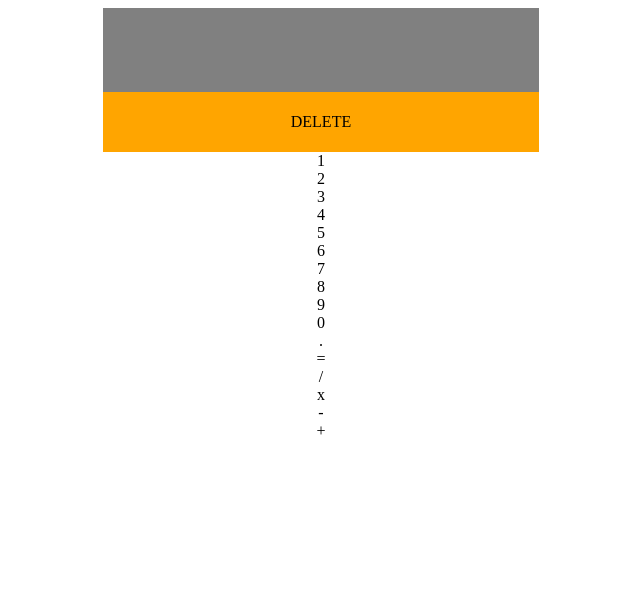
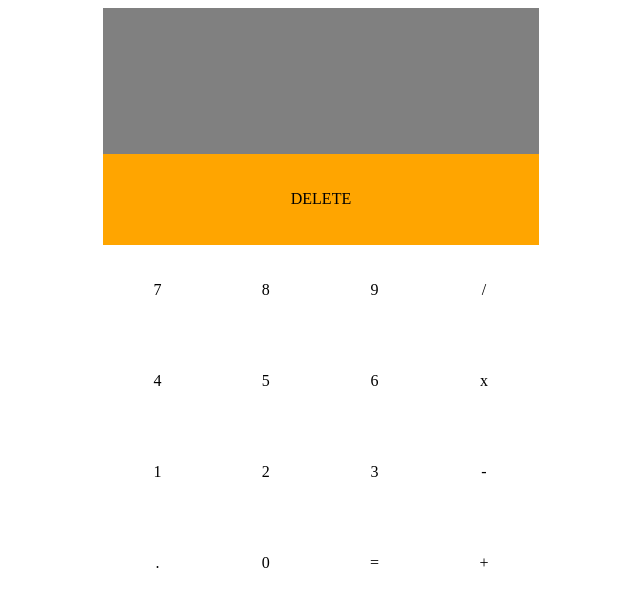
Before and after one commit to leosoaivan/js-calculator, a website: page app/index.html in a window 1280 px wide. Shown: the whole page, without its empty margins (319-959 px from the left). Drawn offline with Linux system fonts and the light colour scheme.

Commit message:
Restructure keys and delete node_modules

```diff
--- a/app/scss/_keypad.scss
+++ b/app/scss/_keypad.scss
@@ -8,95 +8,95 @@
 .keypad__seven {
   @extend %centered-in-grid-area;
   grid-column: 1 / 2;
-  grid-row: 4 / 5;
+  grid-row: 1 / 2;
 }
 
 .keypad__eight {
   @extend %centered-in-grid-area;
   grid-column: 2 / 3;
-  grid-row: 4 / 5;
+  grid-row: 1 / 2;
 }
 
 .keypad__nine {
   @extend %centered-in-grid-area;
   grid-column: 3 / 4;
-  grid-row: 4 / 5;
+  grid-row: 1 / 2;
 }
 
 .keypad__four {
   @extend %centered-in-grid-area;
   grid-column: 1 / 2;
-  grid-row: 5 / 6;
+  grid-row: 2 / 3;
 }
 
 .keypad__five {
   @extend %centered-in-grid-area;
   grid-column: 2 / 3;
-  grid-row: 5 / 6;
+  grid-row: 2 / 3;
 }
 
 .keypad__six {
   @extend %centered-in-grid-area;
   grid-column: 3 / 4;
-  grid-row: 5 / 6;
+  grid-row: 2 / 3;
 }
 
 .keypad__one {
   @extend %centered-in-grid-area;
   grid-column: 1 / 2;
-  grid-row: 6 / 7;
+  grid-row: 3 / 4;
 }
 
 .keypad__two {
   @extend %centered-in-grid-area;
   grid-column: 2 / 3;
-  grid-row: 6 / 7;
+  grid-row: 3 / 4;
 }
 
 .keypad__three {
   @extend %centered-in-grid-area;
   grid-column: 3 / 4;
-  grid-row: 6 / 7;
+  grid-row: 3 / 4;
 }
 
 .keypad__decimal {
   @extend %centered-in-grid-area;
   grid-column: 1 / 2;
-  grid-row: 7 / 8;
+  grid-row: 4 / 5;
 }
 
 .keypad__zero {
   @extend %centered-in-grid-area;
   grid-column: 2 / 3;
-  grid-row: 7 / 8;
+  grid-row: 4 / 5;
 }
 
 .keypad__equal {
   @extend %centered-in-grid-area;
   grid-column: 3 / 4;
-  grid-row: 7 / 8;
+  grid-row: 4 / 5;
 }
 
 .keypad__divide {
   @extend %centered-in-grid-area;
   grid-column: 4 / 5;
-  grid-row: 4 / 5;
+  grid-row: 1 / 2;
 }
 
 .keypad__multiply {
   @extend %centered-in-grid-area;
   grid-column: 4 / 5;
-  grid-row: 5 / 6;
+  grid-row: 2 / 3;
 }
 
 .keypad__subtract {
   @extend %centered-in-grid-area;
   grid-column: 4 / 5;
-  grid-row: 6 / 7;
+  grid-row: 3 / 4;
 }
 
 .keypad__add {
   @extend %centered-in-grid-area;
   grid-column: 4 / 5;
-  grid-row: 7 / 8;
+  grid-row: 4 / 5;
 }
--- a/app/scss/main.scss
+++ b/app/scss/main.scss
@@ -26,6 +26,7 @@
 }
 
 .keypad {
+  display: grid;
   grid-column: 1 / 5;
   grid-row: 4 / 8;
 }
```
Also changed, not shown: app/css/main.css.
